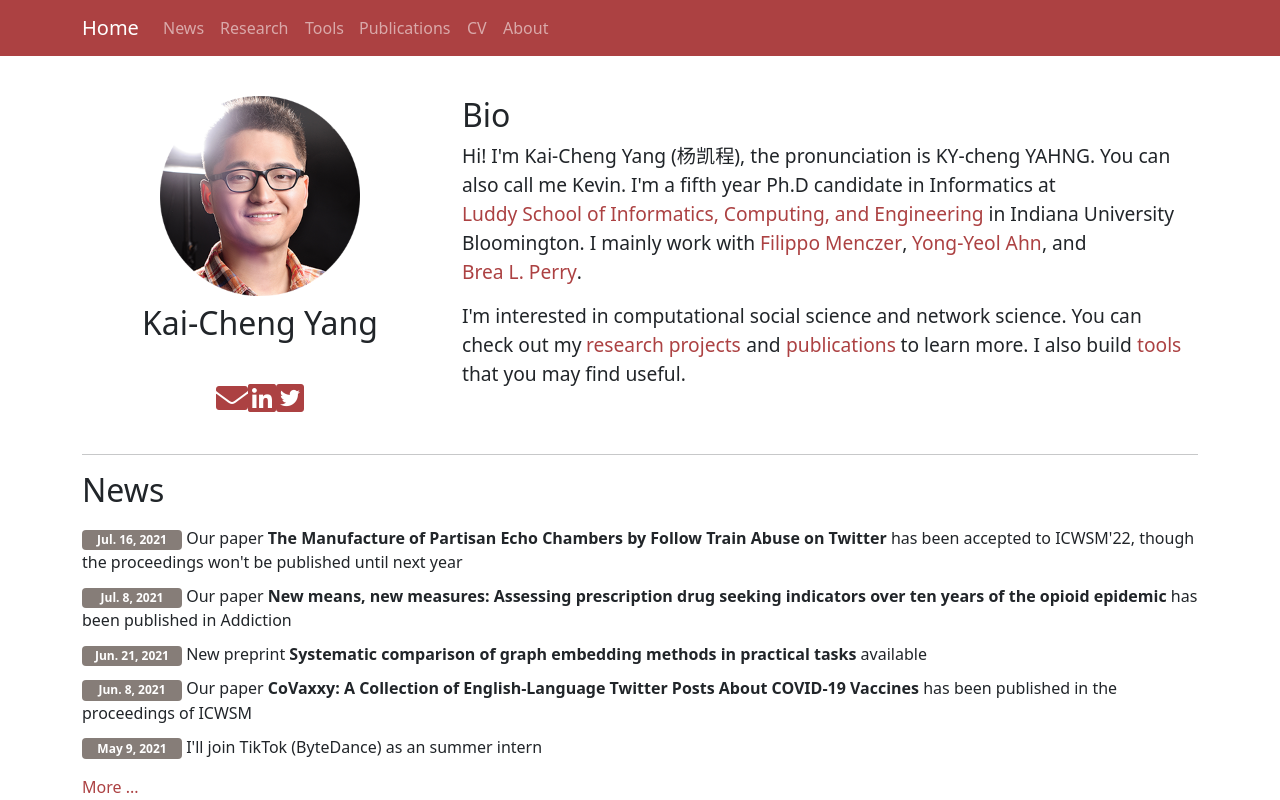
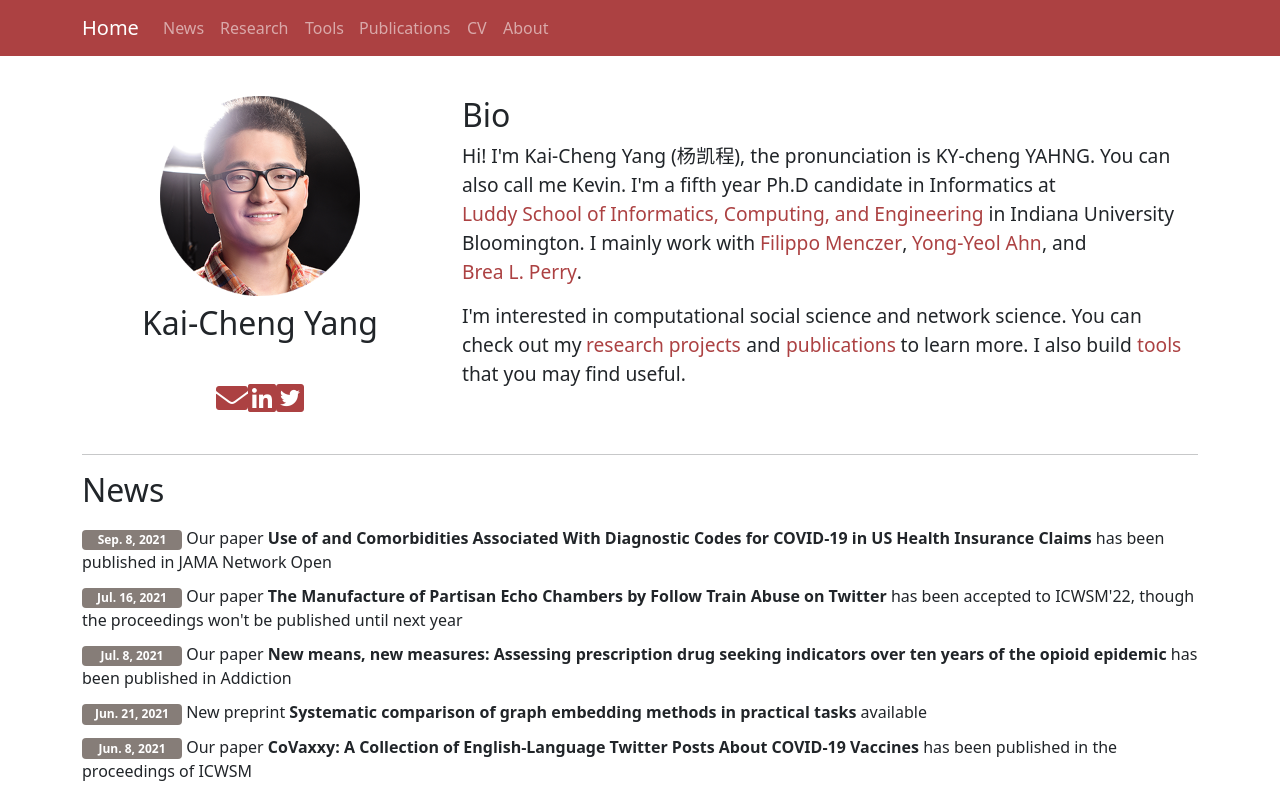
Before and after one commit to KaichengYang/homepage, a Vue app: page /#/ in a window 1280 px wide. Shown: the top 800 px of the page. Built offline with nearby package versions, Linux system fonts and the light colour scheme; some icons are missing.

Commit message:
update: update new paper

```diff
--- a/src/components/Publist.vue
+++ b/src/components/Publist.vue
@@ -41,6 +41,7 @@ export default {
         return {
             refs: json,
             paper_meta_mapping: {
+                covid: "COVID-19 pandemic",
                 netsci: "Network Science",
                 opioid: "Opioid Epidemic in U.S.",
                 socialmedia: "Bad Actors and Misinformation on Social Media",
@@ -49,7 +50,7 @@ export default {
                 preprint: "Preprint"
             },
             default_paper_meta_order: {
-                topic: ["socialmedia", "opioid", "netsci"],
+                topic: ["socialmedia", "covid", "opioid", "netsci"],
                 type: ["preprint", "journal", "conf"],
                 year: [2022, 2021, 2020, 2019, 2018, 2017]
             }
--- a/static/files/news.json
+++ b/static/files/news.json
@@ -1,4 +1,8 @@
 [
+    {
+        "date": "Sep. 8, 2021",
+        "msg": "Our paper <b>Use of and Comorbidities Associated With Diagnostic Codes for COVID-19 in US Health Insurance Claims</b> has been published in JAMA Network Open"
+    },
     {
         "date": "Jul. 16, 2021",
         "msg": "Our paper <b>The Manufacture of Partisan Echo Chambers by  Follow  Train  Abuse  on  Twitter</b> has been accepted to ICWSM'22, though the proceedings won't be published until next year"
--- a/static/files/refs.json
+++ b/static/files/refs.json
@@ -1,4 +1,20 @@
 [
+    {
+        "title": "Use of and Comorbidities Associated With Diagnostic Codes for COVID-19 in US Health Insurance Claims.",
+        "authors": "<u>Yang, K. C.</u>, Lee, B., Ahn, Y. Y., & Perry, B.",
+        "year": [2021],
+        "type": ["journal"],
+        "topic": ["covid"],
+        "highlight": [],
+        "id": "yang2021use",
+        "venue": "JAMA Network Open, 4(9), e2124643.",
+        "links": [
+            {
+                "name": "DOI",
+                "url": "https://doi.org/10.1001/jamanetworkopen.2021.24643"
+            }
+        ]
+    },
     {
         "authors": "Torres-Lugo, C., <u>Yang, K. C.</u>, & Menczer, F.",
         "year": [2022],
@@ -53,7 +69,7 @@
         "authors": "DeVerna, M., Pierri, F., Truong, B. T., Bollenbacher, J., Axelrod, D., Loynes, N., Torres-Lugo, C., <u>Yang, K.-C.</u>, Menczer, F., & Bryden, J.",
         "year": [2021],
         "type": ["conf"],
-        "topic": ["socialmedia"],
+        "topic": ["socialmedia", "covid"],
         "highlight": [],
         "venue": "Proceedings of the International AAAI Conference on Web and Social Media (ICWSM).",
         "title": "CoVaxxy: A Collection of English-Language Twitter Posts About COVID-19 Vaccines.",
@@ -81,7 +97,7 @@
         "authors": "<u>Yang, K. C.</u>, Pierri, F.,  Hui, P. M., Axelrod, D., Torres-Lugo, C., Bryden, J., & Menczer, F.",
         "year": [2021],
         "type": ["journal"],
-        "topic": ["socialmedia"],
+        "topic": ["socialmedia", "covid"],
         "highlight": ["highlight"],
         "title": "The COVID-19 Infodemic: Twitter versus Facebook.",
         "venue": "Big Data & Society.",
@@ -101,7 +117,7 @@
         "authors": "Pierri, F., Perry, B., DeVerna, M., <u>Yang, K. C.</u>, Flammini, A. , Menczer, F., & Bryden, J.",
         "year": [2021],
         "type": ["preprint"],
-        "topic": ["socialmedia"],
+        "topic": ["socialmedia", "covid"],
         "highlight": [],
         "title": "The impact of online misinformation on U.S. COVID-19 vaccinations.",
         "id": "pierri2020impact",
@@ -224,7 +240,7 @@
         "authors": "<u>Yang, K. C.</u>, Torres-Lugo, C., & Menczer, F.",
         "year": [2020],
         "type": ["conf"],
-        "topic": ["socialmedia"],
+        "topic": ["socialmedia", "covid"],
         "highlight": [],
         "title": "Prevalence of Low-Credibility Information on Twitter During the COVID-19 Outbreak.",
         "id": "yang2020prevalence",
```
Also changed, not shown: 1 other file (tests, documents, lock files or other folders).
